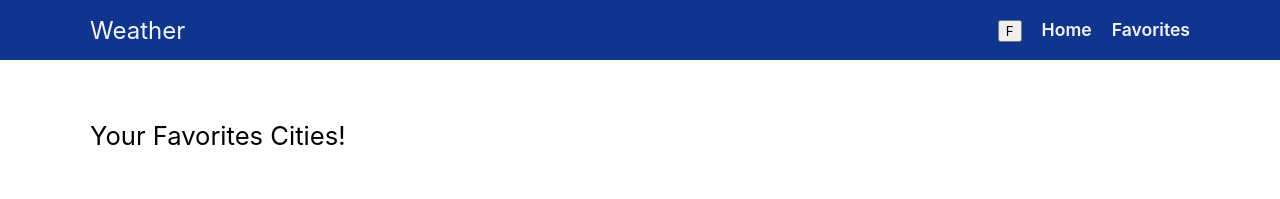
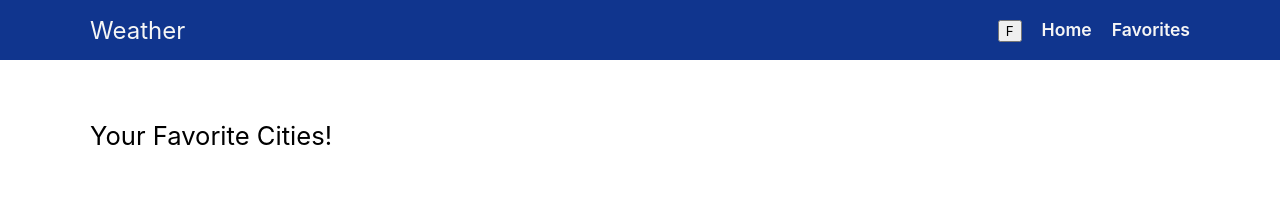
Before and after one commit to DvirAvraham/Dvir-Avraham-15-05-2022, a React (Create React App) app: page /#/favorite in a window 1280 px wide. Shown: the top 199 px of the page. Built offline with nearby package versions, Linux system fonts and the light colour scheme.

Commit message:
favorite-page title

```diff
--- a/src/cmps/FavoriteList.jsx
+++ b/src/cmps/FavoriteList.jsx
@@ -3,7 +3,7 @@ import {FavoritePreview} from './FavoritePreview.jsx';
 export const FavoriteList = ({favorites, removeCity, setCity, isImperial}) => {
   return (
     <div>
-      <div className="favorites-title">Your Favorites Cities!</div>
+      <div className="favorites-title">Your Favorite Cities!</div>
       <section className="favorite-list">
         {favorites.map((favorite, i) => (
           <FavoritePreview
```
